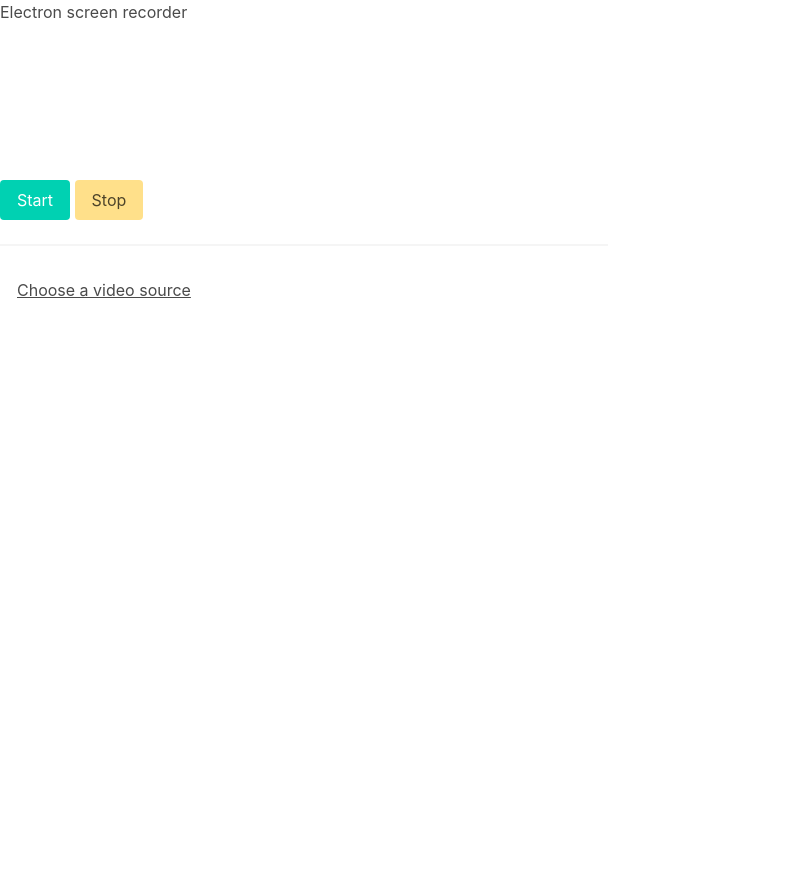
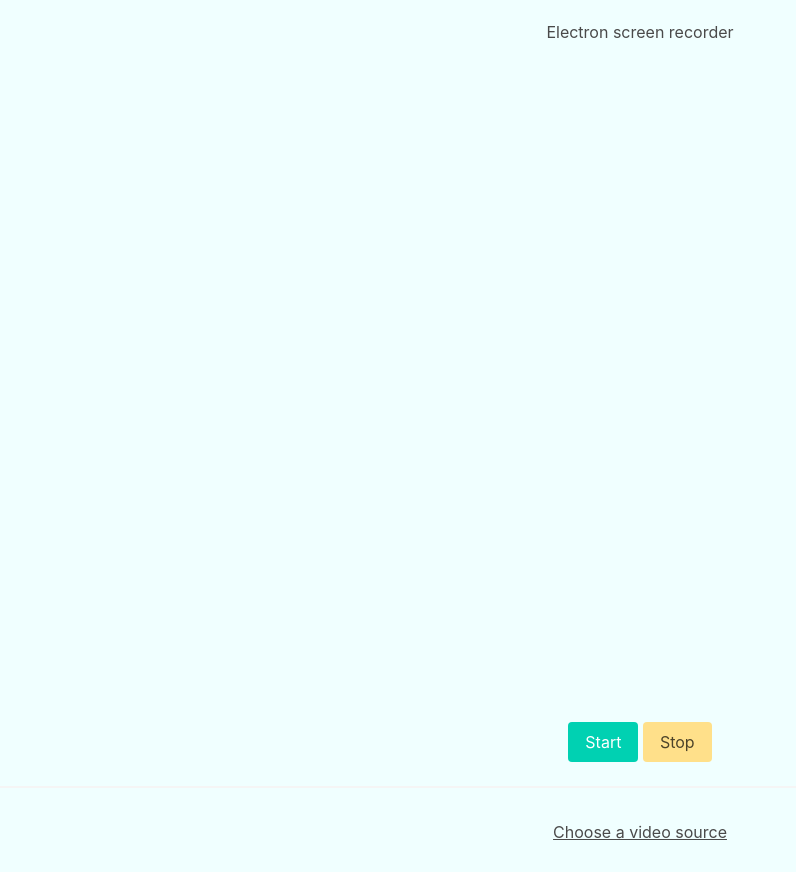
Before and after one commit to chetanchandel31/electron-screen-recorder, a website with bundled scripts: page src/index.html in a window 1280 px wide. Shown: the whole page, without its empty margins (0-796 px from the left). Before the commit the page ends 800 px from the top, so only its background shows below. Built offline with nearby package versions, Linux system fonts and the light colour scheme.

Commit message:
chore: center content and add some spacing

```diff
--- a/src/index.css
+++ b/src/index.css
@@ -1,7 +1,16 @@
+html {
+  height: 100%;
+}
+
+video {
+  width: 100%;
+  height: auto;
+  margin: 16px 8px;
+}
+
 body {
-  font-family: -apple-system, BlinkMacSystemFont, "Segoe UI", Roboto, Helvetica,
-    Arial, sans-serif;
-  margin: auto;
-  max-width: 38rem;
-  padding: 2rem;
+  text-align: center;
+  padding: 20px 0;
+  background-color: azure;
+  min-height: 100%;
 }
--- a/src/index.html
+++ b/src/index.html
@@ -3,11 +3,11 @@
   <head>
     <meta charset="UTF-8" />
     <title>Screen recorder</title>
-    <link rel="stylesheet" href="index.css" />
     <link
       rel="stylesheet"
       href="https://cdn.jsdelivr.net/npm/bulma@0.9.4/css/bulma.min.css"
     />
+    <link rel="stylesheet" href="index.css" />
     <link rel="icon" type="image/x-icon" href="./icon.ico" />
     <script>
       var exports = { __esModule: true };
```
